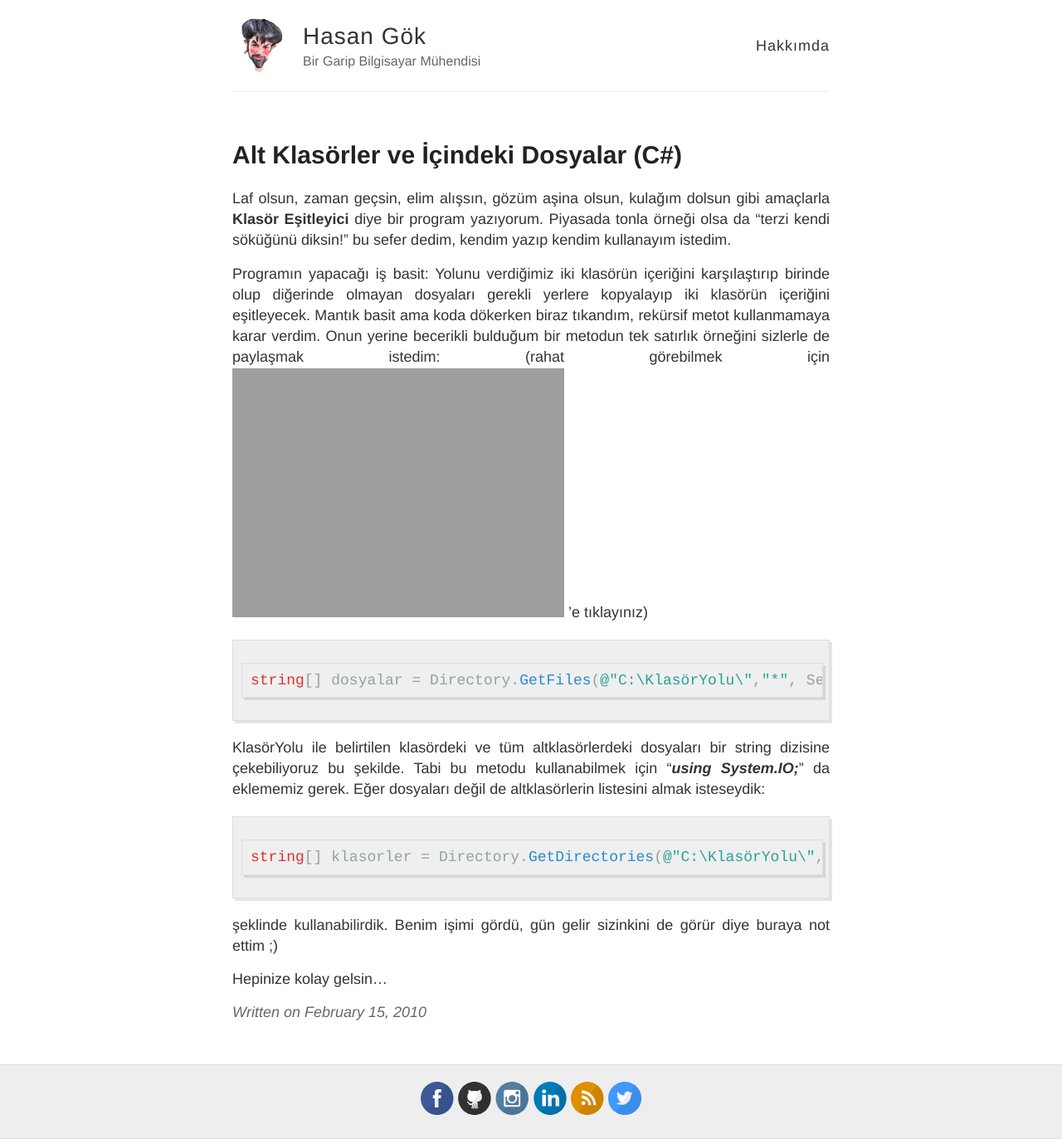
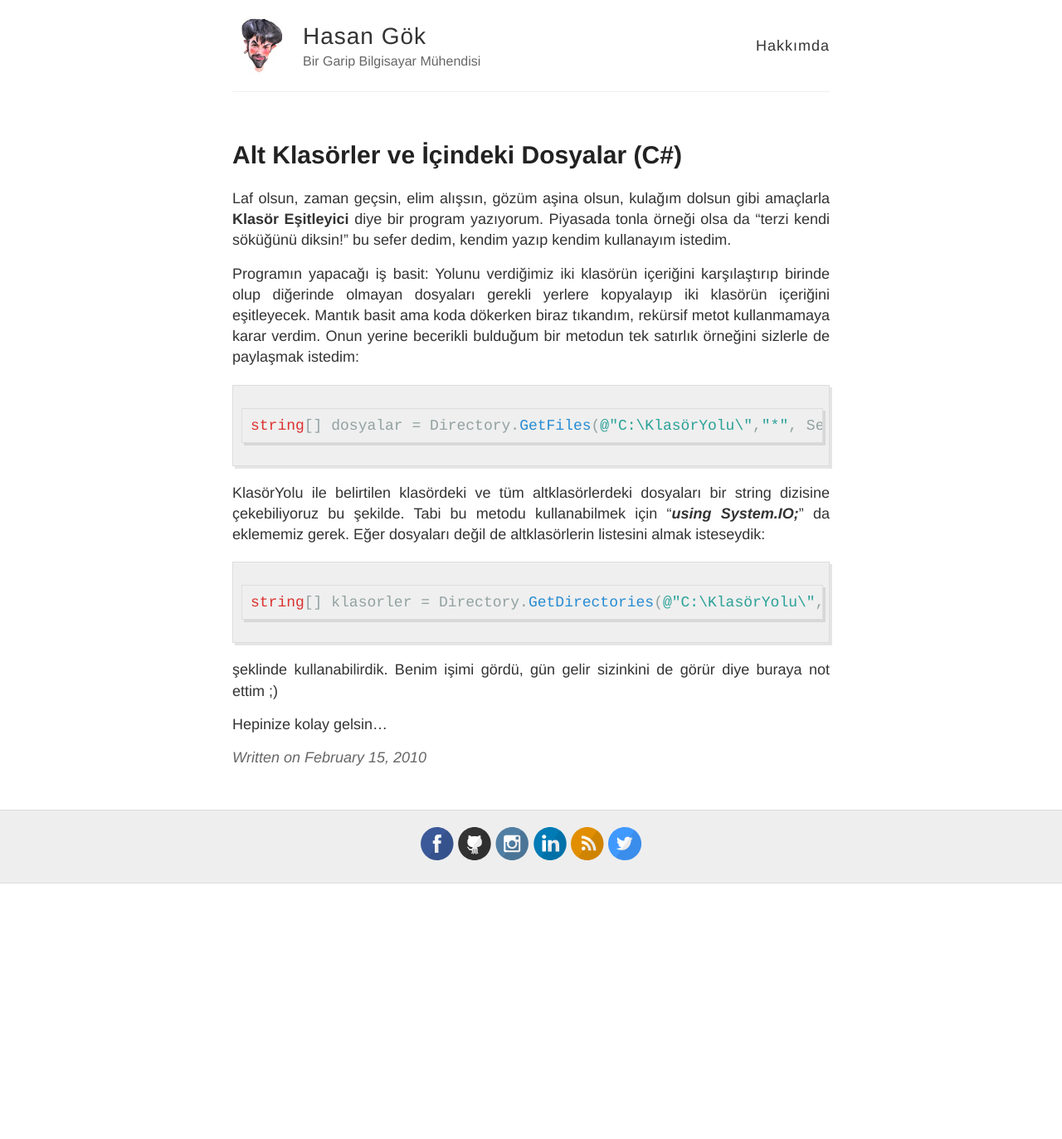
Before and after one commit to hasangok/hasangok.github.io, a Jekyll site: the page built from _posts/2010-02-15-alt-klasorler-ve-icindeki-dosyalar-c-sharp.md, in a window 1280 px wide. Shown: the whole page at 83% size. Built offline with Jekyll 4.4.1, drawn with Linux system fonts in a browser that asks for light colours; comment, search, counter and statistics services are not loaded; after the commit the page ends 1065 px from its top, so only the background shows below that.

Commit message:
Update 2010-02-15-alt-klasorler-ve-icindeki-dosyalar-c-sharp.md

````diff
--- a/_posts/2010-02-15-alt-klasorler-ve-icindeki-dosyalar-c-sharp.md
+++ b/_posts/2010-02-15-alt-klasorler-ve-icindeki-dosyalar-c-sharp.md
@@ -8,8 +8,7 @@ categories: [altklasörler, C#, tüm dosyalara ulaşma]
 ---
 Laf olsun, zaman geçsin, elim alışsın, gözüm aşina olsun, kulağım dolsun gibi amaçlarla **Klasör Eşitleyici** diye bir program yazıyorum. Piyasada tonla örneği olsa da "terzi kendi söküğünü diksin!" bu sefer dedim, kendim yazıp kendim kullanayım istedim.
 
-Programın yapacağı iş basit: Yolunu verdiğimiz iki klasörün içeriğini karşılaştırıp birinde olup diğerinde olmayan dosyaları gerekli yerlere kopyalayıp iki klasörün içeriğini eşitleyecek. Mantık basit ama koda dökerken biraz tıkandım, rekürsif metot kullanmamaya karar verdim. Onun yerine becerikli bulduğum bir metodun tek satırlık örneğini sizlerle de paylaşmak istedim: (rahat görebilmek için ![code](http://www.hasangok.com.tr/styles/page_white_code.png) 'e tıklayınız)
-
+Programın yapacağı iş basit: Yolunu verdiğimiz iki klasörün içeriğini karşılaştırıp birinde olup diğerinde olmayan dosyaları gerekli yerlere kopyalayıp iki klasörün içeriğini eşitleyecek. Mantık basit ama koda dökerken biraz tıkandım, rekürsif metot kullanmamaya karar verdim. Onun yerine becerikli bulduğum bir metodun tek satırlık örneğini sizlerle de paylaşmak istedim:
 ```csharp
 string[] dosyalar = Directory.GetFiles(@"C:\KlasörYolu\","*", SearchOption.AllDirectories);
 ```
````
